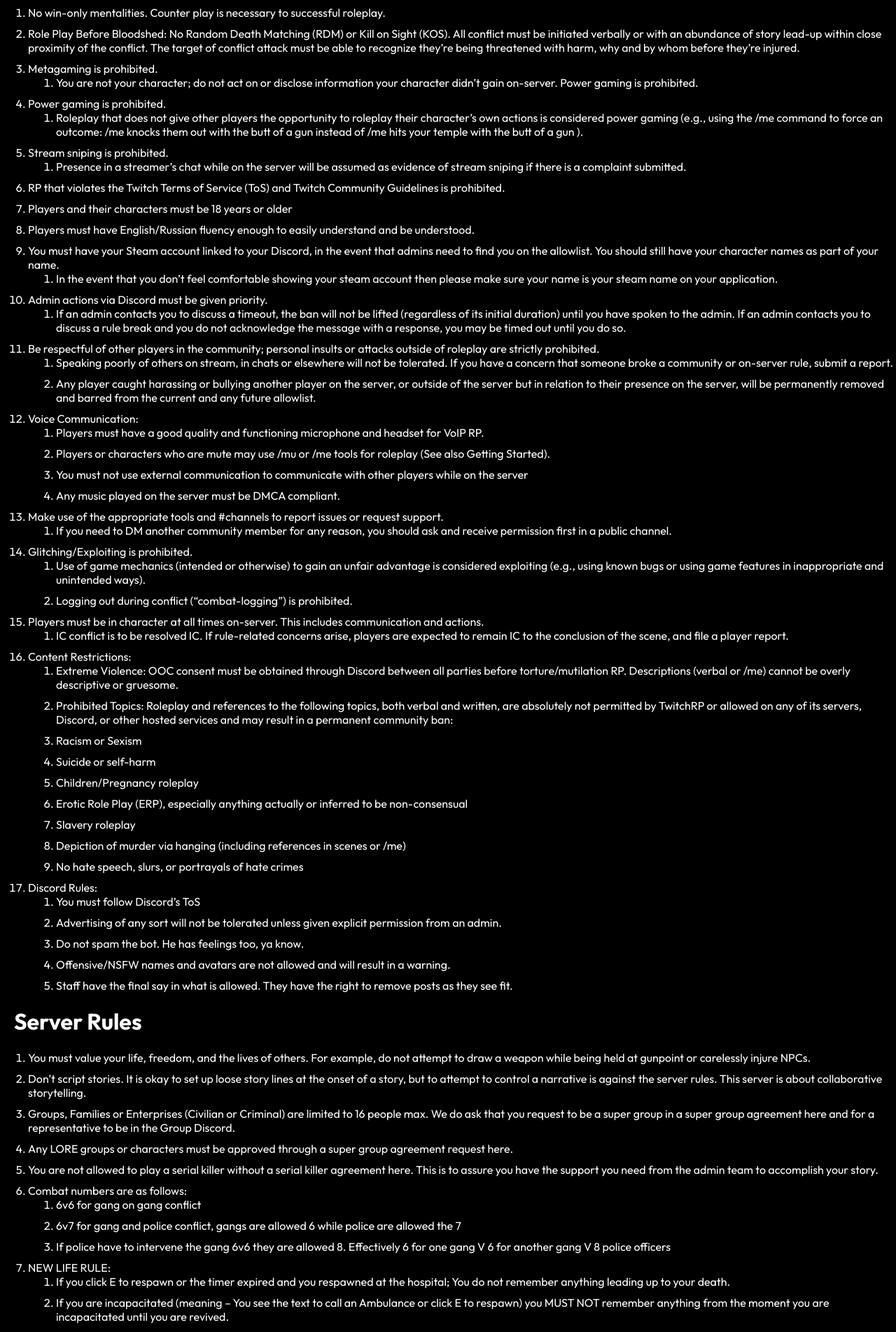
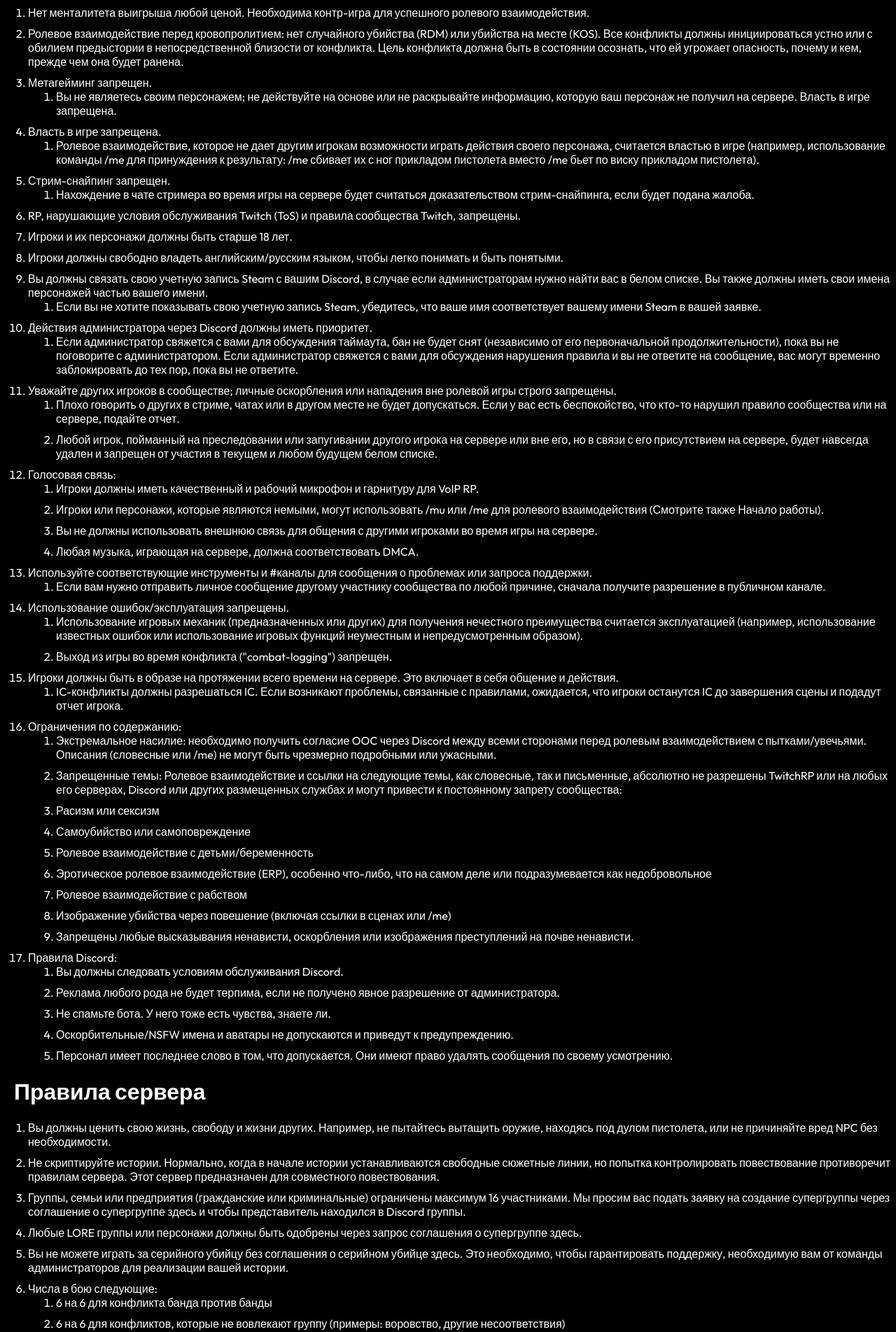
Before and after one commit to GTA5-RP-Aristocracy/site-front, a Vue app: page /rules in a window 1280 px wide. Shown: the part 340-2243 px from the top of the page at 70% size. Built offline with nearby package versions, Linux system fonts and the light colour scheme; a web font is replaced by a local one.

Commit message:
translation of all components

```diff
--- a/src/locales/en.json
+++ b/src/locales/en.json
@@ -167,7 +167,7 @@
         }
       ]
     },
-    "server25": {
+    "server": {
       "header2": "Server Rules",
       "list2": [
         "You must value your life, freedom, and the lives of others. For example, do not try to pull out a weapon while being held at gunpoint or harm NPCs without necessity.",
--- a/src/locales/ru.json
+++ b/src/locales/ru.json
@@ -164,7 +164,7 @@
         }
       ]
     },
-    "server25": {
+    "server": {
       "header2": "Правила сервера",
       "list2": [
         "Вы должны ценить свою жизнь, свободу и жизни других. Например, не пытайтесь вытащить оружие, находясь под дулом пистолета, или не причиняйте вред NPC без необходимости.",
--- a/src/views/Rules.vue
+++ b/src/views/Rules.vue
@@ -7,130 +7,138 @@ import Footer from '@/components/Footer.vue';
     <div class="rules__container">
       <h1>{{ $t("rules.community1.header1") }}</h1>
       <ol>
-        <li>No win-only mentalities. Counter play is necessary to successful roleplay.</li>
-        <li>Role Play Before Bloodshed: No Random Death Matching (RDM) or Kill on Sight (KOS). All conflict must be initiated verbally or with an abundance of story lead-up within close proximity of the conflict. The target of conflict attack must be able to recognize they’re being threatened with harm, why and by whom before they’re injured.</li>
+        <li>{{ $t("rules.community1.list1[0]") }}</li>
+        <li>{{ $t("rules.community1.list1[1]") }}</li>
         <li>
-          Metagaming is prohibited.
+          {{ $t("rules.community1.list1[2].sublist1[0]") }}
           <ol>
             <li>
-              You are not your character; do not act on or disclose information your character didn’t gain on-server.
-              Power gaming is prohibited.
+              {{ $t("rules.community1.list1[2].sublist1[1].sublist2[0]") }}
             </li>
           </ol>
         </li>
         <li>
-          Power gaming is prohibited.
+          {{ $t("rules.community1.list1[3].sublist3[0]") }}
           <ol>
             <li>
-              Roleplay that does not give other players the opportunity to roleplay their character’s own actions is considered power gaming (e.g., using the /me command to force an outcome: /me knocks them out with the butt of a gun instead of /me hits your temple with the butt of a gun ).
+              {{ $t("rules.community1.list1[3].sublist3[1].sublist4[0]") }}
             </li>
           </ol>
         </li>
-        <li>Stream sniping is prohibited.
+        <li>{{ $t("rules.community1.list1[4].sublist5[0]") }}
           <ol>
             <li>
-              Presence in a streamer’s chat while on the server will be assumed as evidence of stream sniping if there is a complaint submitted.
+              {{ $t("rules.community1.list1[4].sublist5[1].sublist6[0]") }}
             </li>
           </ol>
         </li>
-        <li>RP that violates the Twitch Terms of Service (ToS) and Twitch Community Guidelines is prohibited.</li>
-        <li>Players and their characters must be 18 years or older</li>
-        <li>Players must have English/Russian fluency enough to easily understand and be understood.</li>
-        <li>You must have your Steam account linked to your Discord, in the event that admins need to find you on the allowlist. You should still have your character names as part of your name.
+        <li>{{ $t("rules.community1.list1[5]") }}</li>
+        <li>{{ $t("rules.community1.list1[6]") }}</li>
+        <li>{{ $t("rules.community1.list1[7]") }}</li>
+        <li>{{ $t("rules.community1.list1[8].sublist7[0]") }}
           <ol>
             <li>
-              In the event that you don’t feel comfortable showing your steam account then please make sure your name is your steam name on your application.
+              {{ $t("rules.community1.list1[8].sublist7[1].sublist8[0]") }}
             </li>
           </ol>
         </li>
-        <li>Admin actions via Discord must be given priority.
+        <li>{{ $t("rules.community1.list1[9].sublist9[0]") }}
           <ol>
             <li>
-            If an admin contacts you to discuss a timeout, the ban will not be lifted (regardless of its initial duration) until you have spoken to the admin. If an admin contacts you to discuss a rule break and you do not acknowledge the message with a response, you may be timed out until you do so.
+              {{ $t("rules.community1.list1[9].sublist9[1].sublist10[0]") }}
             </li>
           </ol>
         </li>
         <li>
-          Be respectful of other players in the community; personal insults or attacks outside of roleplay are strictly prohibited.
+          {{ $t("rules.community1.list1[10].sublist11[0]") }}
           <ol>
-          <li>Speaking poorly of others on stream, in chats or elsewhere will not be tolerated. If you have a concern that someone broke a community or on-server rule, submit a report.</li>
-          <li>Any player caught harassing or bullying another player on the server, or outside of the server but in relation to their presence on the server, will be permanently removed and barred from the current and any future allowlist.</li>
+            <li>{{ $t("rules.community1.list1[10].sublist11[1].sublist12[0]") }}</li>
+            <li>{{ $t("rules.community1.list1[10].sublist11[1].sublist12[1]") }}</li>
           </ol>
         </li>
-        <li>Voice Communication:
+        <li>{{ $t("rules.community1.list1[11].sublist13[0]") }}
           <ol>
-            <li>Players must have a good quality and functioning microphone and headset for VoIP RP.</li>
-            <li>Players or characters who are mute may use /mu or /me tools for roleplay (See also Getting Started).</li>
-            <li>You must not use external communication to communicate with other players while on the server</li>
-            <li>Any music played on the server must be DMCA compliant.</li>
+            <li>{{ $t("rules.community1.list1[11].sublist13[1].sublist14[0]") }}</li>
+            <li>{{ $t("rules.community1.list1[11].sublist13[1].sublist14[1]") }}</li>
+            <li>{{ $t("rules.community1.list1[11].sublist13[1].sublist14[2]") }}</li>
+            <li>{{ $t("rules.community1.list1[11].sublist13[1].sublist14[3]") }}</li>
           </ol>
         </li>
-        <li>Make use of the appropriate tools and #channels to report issues or request support.
+        <li>{{ $t("rules.community1.list1[12].sublist15[0]") }}
           <ol>
-            <li>If you need to DM another community member for any reason, you should ask and receive permission first in a public channel.</li>
+            <li>{{ $t("rules.community1.list1[12].sublist15[1].sublist16[0]") }}</li>
           </ol>
         </li>
-        <li>Glitching/Exploiting is prohibited.
+        <li>{{ $t("rules.community1.list1[13].sublist17[0]") }}
           <ol>
-            <li>Use of game mechanics (intended or otherwise) to gain an unfair advantage is considered exploiting (e.g., using known bugs or using game features in inappropriate and unintended ways).</li>
-            <li>Logging out during conflict (“combat-logging”) is prohibited.</li>
+            <li>{{ $t("rules.community1.list1[13].sublist17[1].sublist18[0]") }}</li>
+            <li>{{ $t("rules.community1.list1[13].sublist17[1].sublist18[1]") }}</li>
           </ol>
         </li>
-        <li>Players must be in character at all times on-server. This includes communication and actions.
+        <li>{{ $t("rules.community1.list1[14].sublist19[0]") }}
           <ol>
-          <li>IC conflict is to be resolved IC. If rule-related concerns arise, players are expected to remain IC to the conclusion of the scene, and file a player report.</li>
+            <li>{{ $t("rules.community1.list1[14].sublist19[1].sublist20[0]") }}</li>
           </ol>
         </li>
-        <li>Content Restrictions:
+        <li>{{ $t("rules.community1.list1[15].sublist21[0]") }}
           <ol>
-            <li>Extreme Violence: OOC consent must be obtained through Discord between all parties before torture/mutilation RP. Descriptions (verbal or /me) cannot be overly descriptive or gruesome.</li>
-            <li>Prohibited Topics: Roleplay and references to the following topics, both verbal and written, are absolutely not permitted by TwitchRP or allowed on any of its servers, Discord, or other hosted services and may result in a permanent community ban:</li>
-            <li>Racism or Sexism</li>
-            <li>Suicide or self-harm</li>
-            <li>Children/Pregnancy roleplay</li>
-            <li>Erotic Role Play (ERP), especially anything actually or inferred to be non-consensual</li>
-            <li>Slavery roleplay</li>
-            <li>Depiction of murder via hanging (including references in scenes or /me)</li>
-            <li>No hate speech, slurs, or portrayals of hate crimes</li>
+            <li>{{ $t("rules.community1.list1[15].sublist21[1].sublist22[0]") }}</li>
+            <li>{{ $t("rules.community1.list1[15].sublist21[1].sublist22[1]") }}</li>
+            <li>{{ $t("rules.community1.list1[15].sublist21[1].sublist22[2]") }}</li>
+            <li>{{ $t("rules.community1.list1[15].sublist21[1].sublist22[3]") }}</li>
+            <li>{{ $t("rules.community1.list1[15].sublist21[1].sublist22[4]") }}</li>
+            <li>{{ $t("rules.community1.list1[15].sublist21[1].sublist22[5]") }}</li>
+            <li>{{ $t("rules.community1.list1[15].sublist21[1].sublist22[6]") }}</li>
+            <li>{{ $t("rules.community1.list1[15].sublist21[1].sublist22[7]") }}</li>
+            <li>{{ $t("rules.community1.list1[15].sublist21[1].sublist22[8]") }}</li>
           </ol>
         </li>
-        <li>Discord Rules:
+        <li>{{ $t("rules.community1.list1[16].sublist23[0]") }}
           <ol>
-            <li>You must follow Discord’s ToS</li>
-            <li>Advertising of any sort will not be tolerated unless given explicit permission from an admin.</li>
-            <li>Do not spam the bot. He has feelings too, ya know.</li>
-            <li>Offensive/NSFW names and avatars are not allowed and will result in a warning.</li>
-            <li>Staff have the final say in what is allowed. They have the right to remove posts as they see fit.</li>
+            <li>{{ $t("rules.community1.list1[16].sublist23[1].sublist24[0]") }}</li>
+            <li>{{ $t("rules.community1.list1[16].sublist23[1].sublist24[1]") }}</li>
+            <li>{{ $t("rules.community1.list1[16].sublist23[1].sublist24[2]") }}</li>
+            <li>{{ $t("rules.community1.list1[16].sublist23[1].sublist24[3]") }}</li>
+            <li>{{ $t("rules.community1.list1[16].sublist23[1].sublist24[4]") }}</li>
           </ol>
         </li>
       </ol>
-      <h1>Server Rules</h1>
+
+      <h1>{{ $t("rules.server.header2") }}</h1>
       <ol>
-        <li>You must value your life, freedom, and the lives of others. For example, do not attempt to draw a weapon while being held at gunpoint or carelessly injure NPCs.</li>
-        <li>Don’t script stories. It is okay to set up loose story lines at the onset of a story, but to attempt to control a narrative is against the server rules. This server is about collaborative storytelling.</li>
-        <li>Groups, Families or Enterprises (Civilian or Criminal) are limited to 16 people max. We do ask that you request to be a super group in a super group agreement here and for a representative to be in the Group Discord.</li>
-        <li>Any LORE groups or characters must be approved through a super group agreement request here.</li>
-        <li>You are not allowed to play a serial killer without a serial killer agreement here. This is to assure you have the support you need from the admin team to accomplish your story.</li>
-        <li>Combat numbers are as follows:
+        <li>{{ $t("rules.server.list2[0]") }}</li>
+        <li>{{ $t("rules.server.list2[1]") }}</li>
+        <li>{{ $t("rules.server.list2[2].sublist26[0]") }}</li>
+        <li>{{ $t("rules.server.list2[3].sublist27[0]") }}</li>
+        <li>{{ $t("rules.server.list2[4].sublist28[0]") }}</li>
+        <li>{{ $t("rules.server.list2[5].sublist29[0]") }}
           <ol>
-            <li>6v6 for gang on gang conflict</li>
-            <li>6v7 for gang and police conflict, gangs are allowed 6 while police are allowed the 7</li>
-            <li>If police have to intervene the gang 6v6 they are allowed 8. Effectively 6 for one gang V 6 for another gang V 8 police officers</li>
+            <li>{{ $t("rules.server.list2[5].sublist29[1].sublist30[0]") }}</li>
+            <li>{{ $t("rules.server.list2[5].sublist29[1].sublist30[1]") }}</li>
+            <li>{{ $t("rules.server.list2[5].sublist29[1].sublist30[2]") }}</li>
           </ol>
         </li>
-        <li>NEW LIFE RULE:
+        <li>{{ $t("rules.server.list2[6]") }}
           <ol>
-            <li>If you click E to respawn or the timer expired and you respawned at the hospital; You do not remember anything leading up to your death.</li>
-            <li>If you are incapacitated (meaning – You see the text to call an Ambulance or click E to respawn) you MUST NOT remember anything from the moment you are incapacitated until you are revived.</li>
+            <li>{{ $t("rules.server.list2[7].sublist31[0]") }}</li>
+            <li>{{ $t("rules.server.list2[7].sublist31[1].sublist32[0]") }}</li>
           </ol>
         </li>
-        <li>To bring back a permadeath character you must seek an agreement with the admin team.</li>
-        <li>Heists are limited to 4 and 6 criminals max. These are defined as:</li>
+        <li>{{ $t("rules.server.list2[8]") }}</li>
+        <li>{{ $t("rules.server.list2[9].sublist33[0]") }}</li>
+        <ol>
+          <li>{{ $t("rules.server.list2[9].sublist33[1].sublist34[0]") }}</li>
+          <li>{{ $t("rules.server.list2[9].sublist33[1].sublist34[1]") }}</li>
+        </ol>
+        <li>{{ $t("rules.server.list2[10].sublist35[0]") }}</li>
+        <li>{{ $t("rules.server.list2[11].sublist36[0]") }}</li>
+        <li>{{ $t("rules.server.list2[12].sublist37[0]") }}</li>
       </ol>
     </div>
     <Footer id="only__rules"/>
   </div>
 </template>
+
 
 <style scoped>
 
```
Lines whose indentation alone changed are shown as unchanged.
